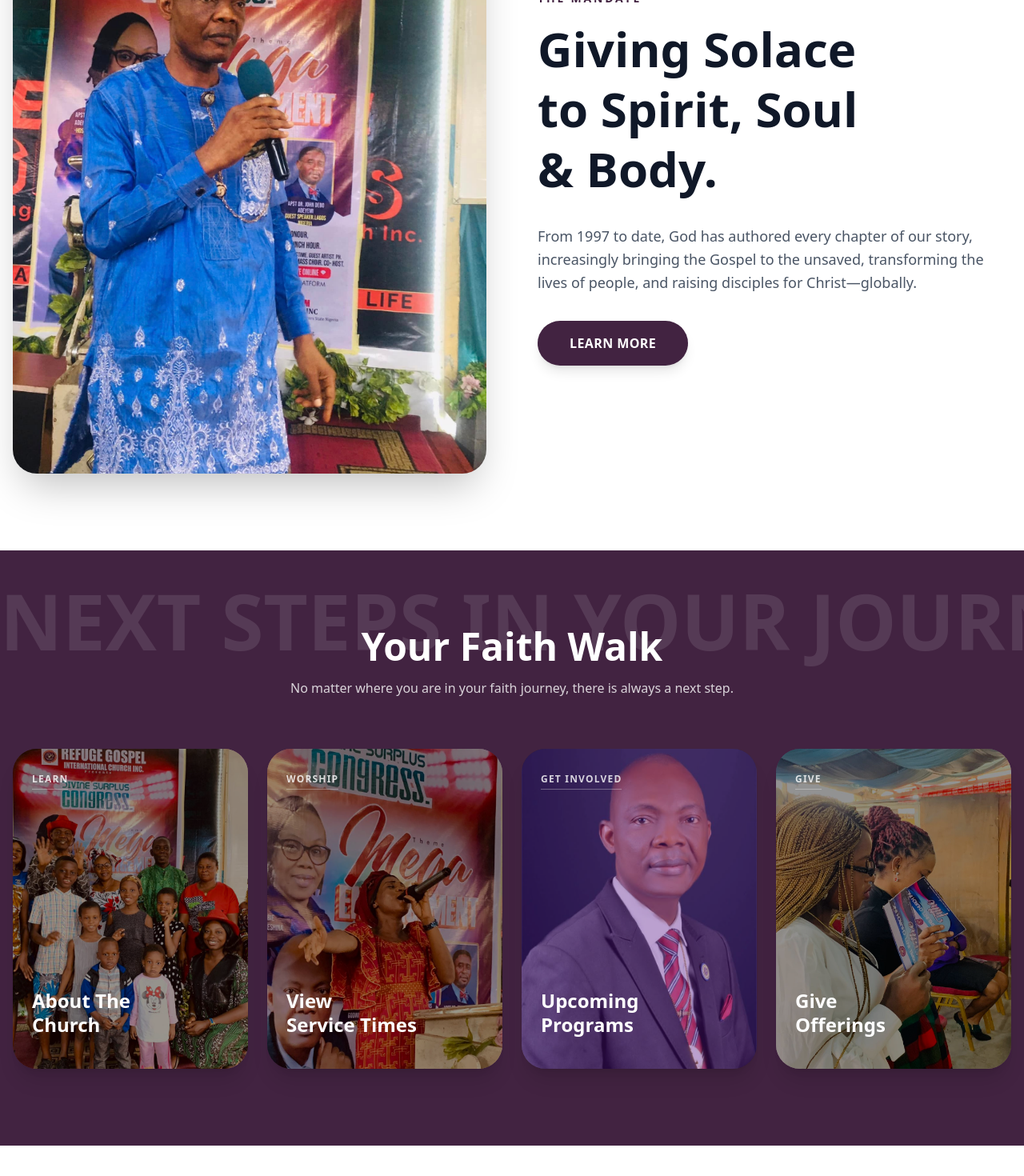
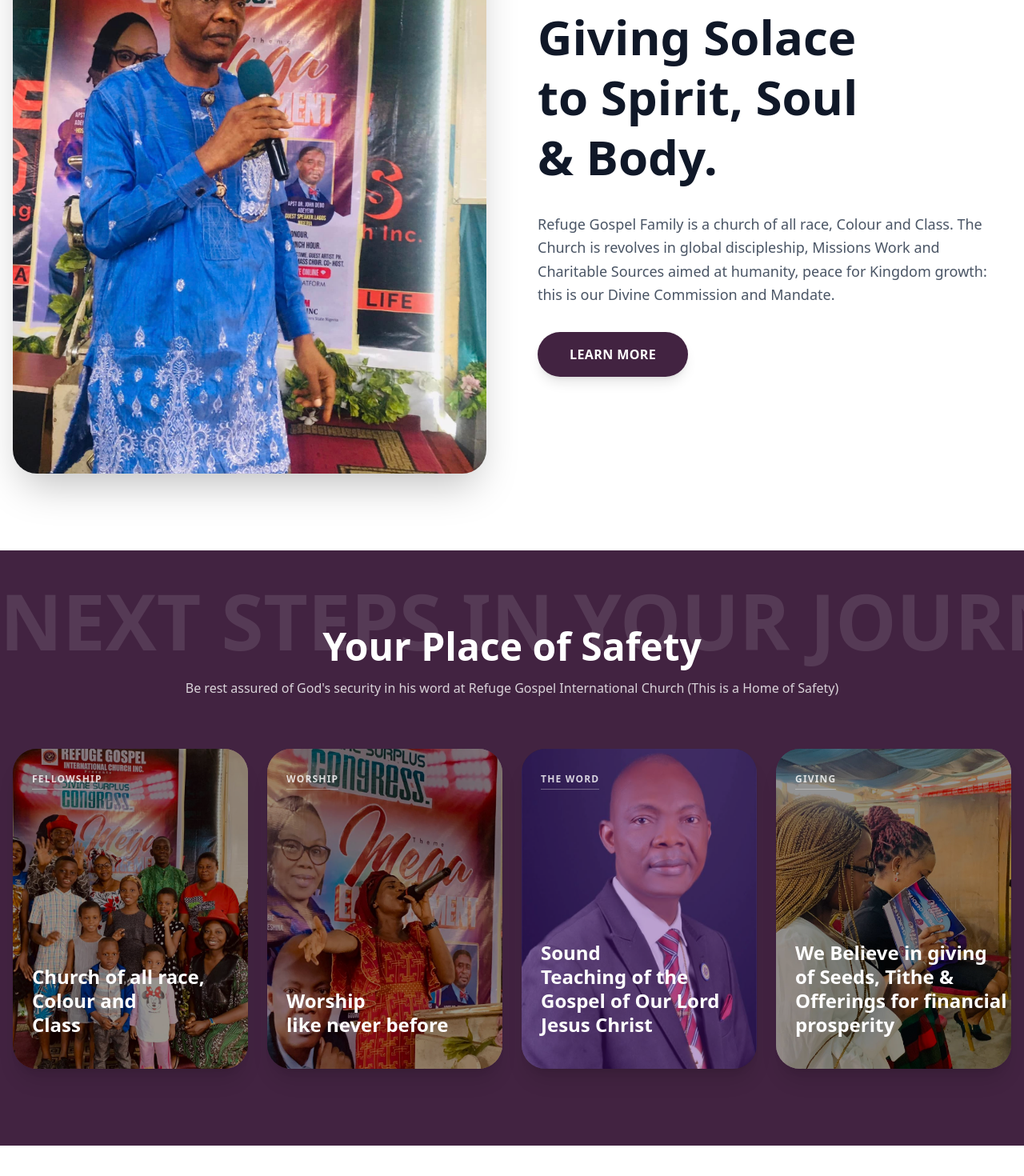
Before and after one commit to Favour-dgreat/refuge-gospel, a React (Vite) app: page / in a window 1280 px wide. Shown: the part 1854-3324 px from the top of the page at 80% size. Built offline with nearby package versions, Linux system fonts and the light colour scheme; no server answers; the database is empty.

Commit message:
feat: Implement event sorting by date and update homepage text content and card hover effects.

```diff
--- a/src/pages/public/Home.tsx
+++ b/src/pages/public/Home.tsx
@@ -26,6 +26,18 @@ const Home = () => {
                     id: doc.id,
                     ...doc.data()
                 }));
+
+                // Helper to parse date string like "April 21st, 2025"
+                const parseDate = (dateStr: string) => {
+                    if (!dateStr) return 0;
+                    // Remove ordinal suffixes (st, nd, rd, th)
+                    const cleanDate = dateStr.replace(/(\d+)(st|nd|rd|th)/, '$1');
+                    return new Date(cleanDate).getTime();
+                };
+
+                // Sort by date (ascending - upcoming first)
+                eventsData.sort((a: any, b: any) => parseDate(a.date) - parseDate(b.date));
+
                 setEvents(eventsData);
             } catch (error) {
                 console.error("Error fetching events:", error);
@@ -144,14 +156,14 @@ const Home = () => {
                             </div>
 
                             <p className="text-lg text-gray-600 leading-relaxed max-w-xl">
-                                From 1997 to date, God has authored every chapter of our story,
-                                increasingly bringing the Gospel to the unsaved, transforming the lives of people,
-                                and raising disciples for Christ—globally.
+                                Refuge Gospel Family is a church of all race, Colour and Class. The Church is revolves in global discipleship, Missions Work and Charitable Sources aimed at humanity, peace for Kingdom growth: this is our Divine Commission and Mandate.
                             </p>
 
-                            <button className="bg-accent text-white px-10 py-4 rounded-full font-bold uppercase tracking-wide hover:opacity-90 transition-opacity shadow-lg">
-                                Learn More
-                            </button>
+                            <a href="who-we-are">
+                                <button className="bg-accent text-white px-10 py-4 rounded-full font-bold uppercase tracking-wide hover:opacity-90 transition-opacity shadow-lg">
+                                    Learn More
+                                </button>
+                            </a>
                         </div>
                     </div>
                 </div>
@@ -166,8 +178,8 @@ const Home = () => {
 
                 <div className="container mx-auto px-4 relative z-10">
                     <div className="text-center mb-16 space-y-4">
-                        <h2 className="text-4xl md:text-5xl font-bold text-white">Your Faith Walk</h2>
-                        <p className="text-white/80 font-medium">No matter where you are in your faith journey, there is always a next step.</p>
+                        <h2 className="text-4xl md:text-5xl font-bold text-white">Your Place of Safety </h2>
+                        <p className="text-white/80 font-medium">Be rest assured of God's security in his word at Refuge Gospel International Church (This is a Home of Safety)</p>
                     </div>
 
                     <div className="grid md:grid-cols-4 gap-6">
@@ -176,10 +188,10 @@ const Home = () => {
                             <img src={img4} alt="Learn" className="w-full h-full object-cover transition-transform duration-700 group-hover:scale-110" />
                             <div className="absolute inset-0 bg-black/40 group-hover:bg-black/50 transition-colors" />
                             <div className="absolute top-6 left-6">
-                                <span className="text-white/80 text-xs font-bold uppercase tracking-widest border-b border-white/30 pb-1">Learn</span>
+                                <span className="text-white/80 text-xs font-bold uppercase tracking-widest border-b border-white/30 pb-1">Fellowship</span>
                             </div>
                             <div className="absolute bottom-10 left-6">
-                                <h3 className="text-2xl font-bold text-white leading-tight">About The<br />Church</h3>
+                                <h3 className="text-2xl font-bold text-white leading-tight">Church of all race, Colour and <br />Class</h3>
                             </div>
                         </div>
 
@@ -191,19 +203,19 @@ const Home = () => {
                                 <span className="text-white/80 text-xs font-bold uppercase tracking-widest border-b border-white/30 pb-1">Worship</span>
                             </div>
                             <div className="absolute bottom-10 left-6">
-                                <h3 className="text-2xl font-bold text-white leading-tight">View<br />Service Times</h3>
+                                <h3 className="text-2xl font-bold text-white leading-tight">Worship<br />like never before</h3>
                             </div>
                         </div>
 
                         {/* Card 3 */}
                         <div className="group relative h-[300px] md:h-[400px] rounded-[30px] overflow-hidden cursor-pointer shadow-xl">
-                            <img src={img6} alt="Get Involved" className="w-full h-full object-cover" />
-                            <div className="absolute inset-0 bg-purple-900/40 " />
+                            <img src={img6} alt="Get Involved" className="w-full h-full object-cover transition-transform duration-700 group-hover:scale-110" />
+                            <div className="absolute inset-0 bg-purple-900/40 group-hover:bg-black/50 transition-colors" />
                             <div className="absolute top-6 left-6">
-                                <span className="text-white/80 text-xs font-bold uppercase tracking-widest border-b border-white/30 pb-1">Get Involved</span>
+                                <span className="text-white/80 text-xs font-bold uppercase tracking-widest border-b border-white/30 pb-1">The Word</span>
                             </div>
                             <div className="absolute bottom-10 left-6">
-                                <h3 className="text-2xl font-bold text-white leading-tight">Upcoming<br />Programs</h3>
+                                <h3 className="text-2xl font-bold text-white leading-tight">Sound<br />Teaching of the Gospel of Our Lord Jesus Christ</h3>
                             </div>
                         </div>
 
@@ -212,10 +224,10 @@ const Home = () => {
                             <img src={img9} alt="Give" className="w-full h-full object-cover transition-transform duration-700 group-hover:scale-110" />
                             <div className="absolute inset-0 bg-black/40 group-hover:bg-black/50 transition-colors" />
                             <div className="absolute top-6 left-6">
-                                <span className="text-white/80 text-xs font-bold uppercase tracking-widest border-b border-white/30 pb-1">Give</span>
+                                <span className="text-white/80 text-xs font-bold uppercase tracking-widest border-b border-white/30 pb-1">Giving</span>
                             </div>
                             <div className="absolute bottom-10 left-6">
-                                <h3 className="text-2xl font-bold text-white leading-tight">Give<br />Offerings</h3>
+                                <h3 className="text-2xl font-bold text-white leading-tight">We Believe in giving of Seeds, Tithe & <br />Offerings for financial prosperity</h3>
                             </div>
                         </div>
                     </div>
@@ -434,7 +446,7 @@ const Home = () => {
                                     <p className="text-2xl md:text-3xl font-light text-white">8:00am <span className="text-white/40 mx-2">-</span> 11:00am</p>
                                     <p className="text-sm text-white/60 font-mono uppercase tracking-widest">GMT +1</p>
                                 </div>
-                                 <div className="space-y-3">
+                                <div className="space-y-3">
                                     <div className="flex items-center justify-center gap-3 text-[#FFB86C]">
                                         <div className="p-2 bg-white/10 rounded-full">
                                             <Calendar className="w-6 h-6" />
```
